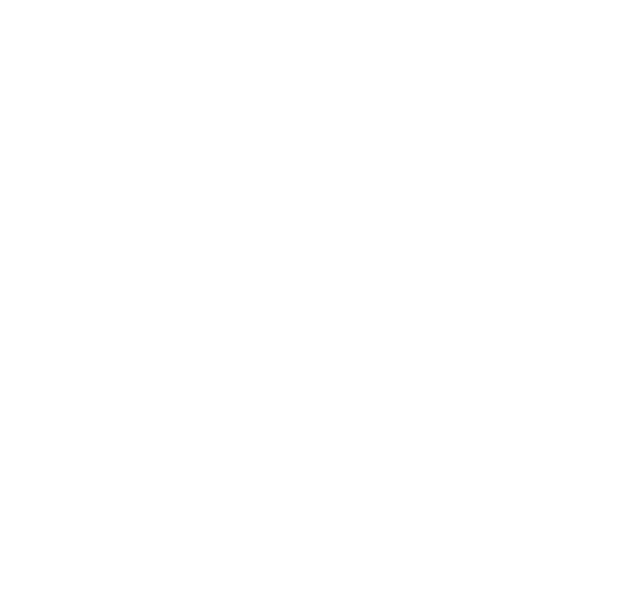
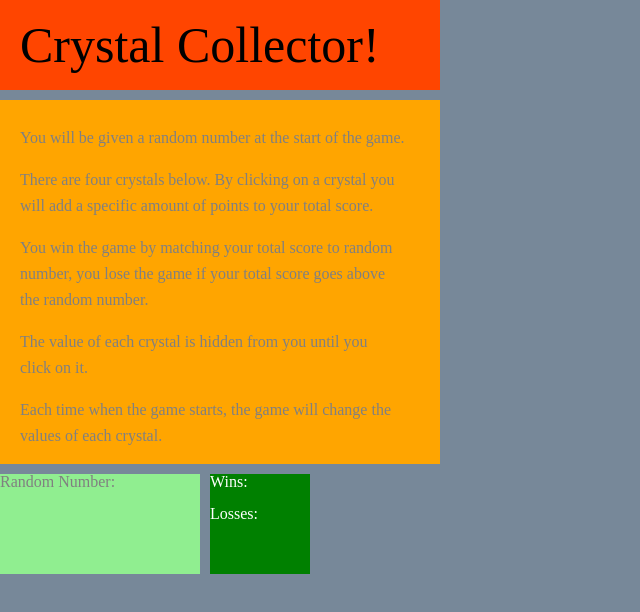
Before and after one commit to ifiuza/unit-4-game, a plain HTML site: page index.html in a window 1280 px wide. Shown: the whole page, without its empty margins (0-640 px from the left). Drawn offline with nearby package versions, Linux system fonts and the light colour scheme.

Commit message:
adding to index and styling in css

```diff
--- a/assets/css/style.css
+++ b/assets/css/style.css
@@ -0,0 +1,51 @@
+body{
+ background-color:lightslategray;
+}
+h1{
+    font-size: 50px;
+}
+.container-title{
+
+  display: block;
+  background-color: orangered;
+  padding: 20px 20px;
+  width: 400px;
+}
+
+.container-instructions{
+
+    display:block;
+    background-color:orange;
+    margin-top:10px;
+    padding: 20px 20px;
+    width: 400px;
+
+}
+
+
+.contains-text span{
+    display: block;
+    margin-top: 10px;
+    color: gray;
+}
+
+.contains-number {
+    display:block;
+    color:gray;
+    background-color:lightgreen;
+    margin-top:10px;
+    width: 200px;
+    height: 100px;
+    float:left;
+}
+
+.contains-winloss {
+    display:block;
+    background-color:green;
+    color: white;
+    margin-top:10px;
+    margin-left:10px;
+    width: 100px;
+    height: 100px;
+    float: left;
+}
--- a/index.html
+++ b/index.html
@@ -5,8 +5,13 @@
     <meta name="viewport" content="width=device-width, initial-scale=1.0">
     <meta http-equiv="X-UA-Compatible" content="ie=edge">
     <title>CrystalsCollector Game by Isaac Fiuza</title>
-    <link rel="stylesheet" type="text/css" href="assets/css/reset.css">
-    <link rel="stylesheet" type="text/css" href="assets/css/style.css" />
+    <link rel="stylesheet" type="text/css" href=".\assets\css\reset.css">
+    <link rel="stylesheet" type="text/css" href=".\assets\css\style.css">
+
+    <!-- <link rel="stylesheet" href="https://stackpath.bootstrapcdn.com/bootstrap/4.1.3/css/bootstrap.min.css"
+    integrity="sha384-MCw98/SFnGE8fJT3GXwEOngsV7Zt27NXFoaoApmYm81iuXoPkFOJwJ8ERdknLPMO"
+    crossorigin="anonymous"> -->
+
     <script src="https://code.jquery.com/jquery-3.3.1.js" integrity="sha256-2Kok7MbOyxpgUVvAk/HJ2jigOSYS2auK4Pfzbm7uH60=" crossorigin="anonymous"></script>
     <script src="assets/javascript/game.js"></script>
 
@@ -14,5 +19,46 @@
 </head>
 <body>
 
+        <div class="container-title">
+                <div class="row">
+                    <h1>Crystal Collector!</h1>
+                </div>
+        </div>
+
+        <div class="container-instructions">
+                <div class="contains-text">
+                    <span>You will be given a random number at the start of the game.</span><br>
+
+                    <span>There are four crystals below. By clicking on a crystal you<span>
+                    <span>will add a specific amount of points to your total score.</span><br>
+
+                    <span> You win the game by matching your total score to random</span>
+                    <span>number, you lose the game if your total score goes above</span>
+                    <span>the random number.</span><br>
+
+                    <span>The value of each crystal is hidden from you until you</span>
+                    <span> click on it.</span><br>
+
+                    <span>Each time when the game starts, the game will change the </span>
+                    <span>values of each crystal.</span>
+                </div>
+        </div>
+
+        <div class="wrapper">
+            <div class="contains-number">
+                <p>Random Number:</p>
+
+            </div>
+
+            <div class="contains-winloss">
+               <p>Wins:</p><br>
+               <p>Losses:</p>
+            </div>
+        </div>
+
+
+
+
+
 </body>
 </html>
```
Also changed, not shown: 1 other file.
